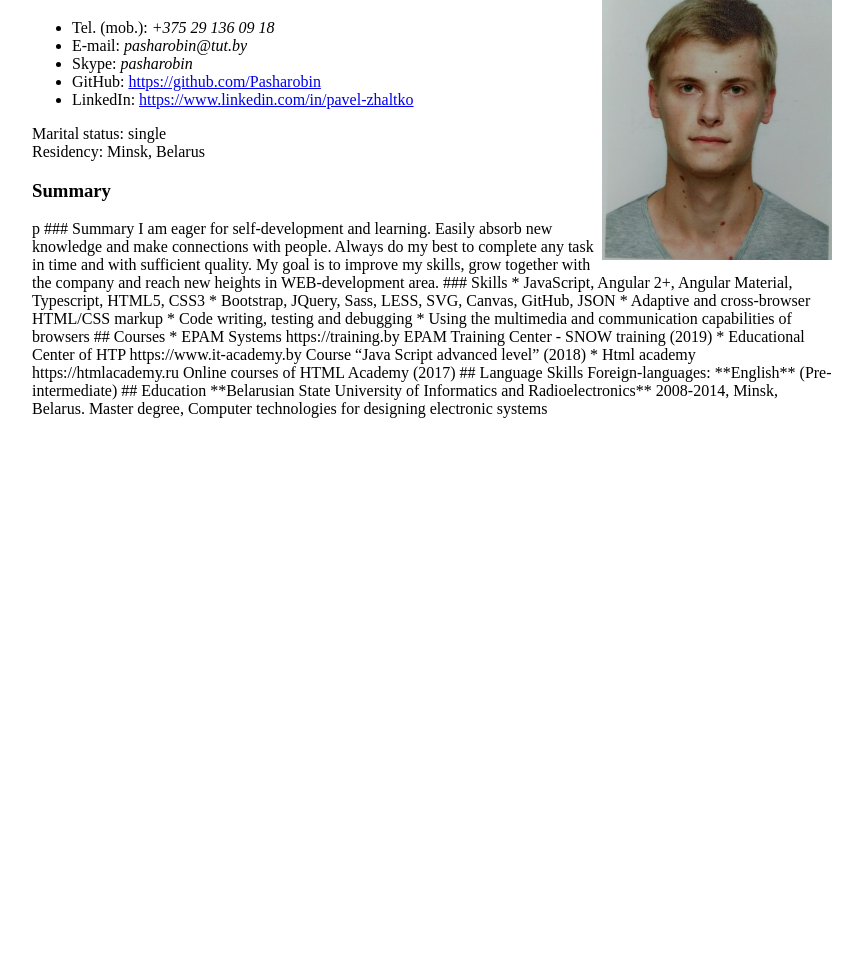
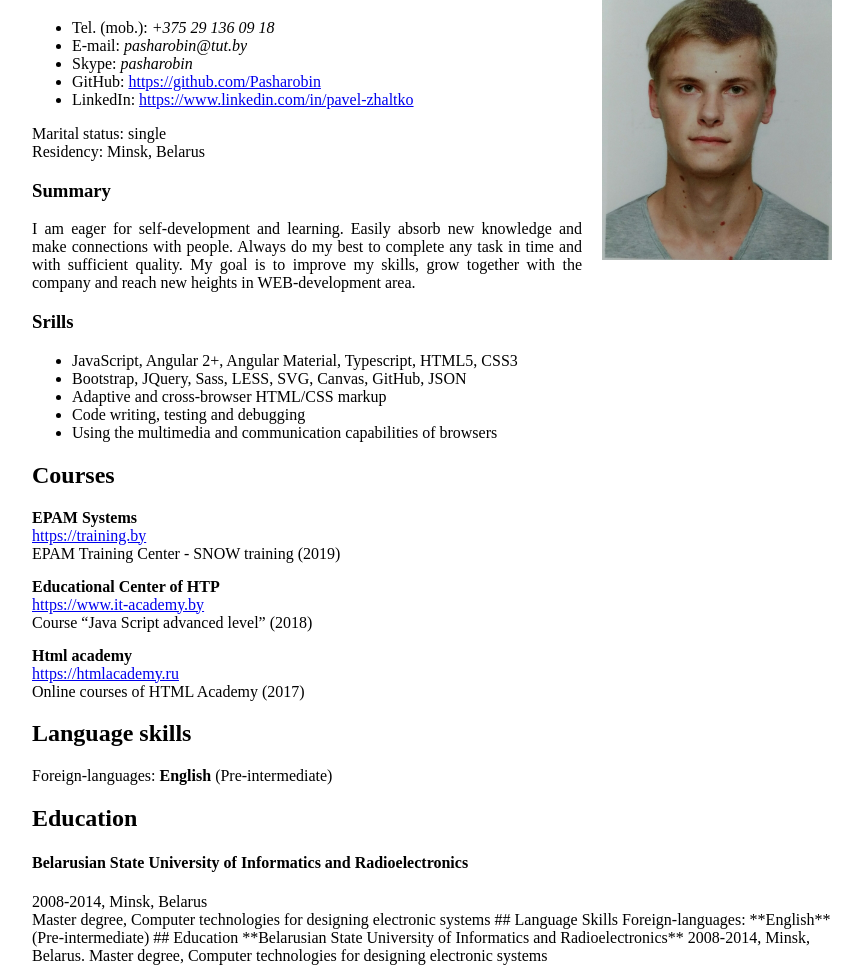
Before and after one commit to Pasharobin/rsschool-cv, a plain HTML site: page index.html in a window 1280 px wide. Shown: the part 61-1034 px from the top of the page, without its empty margins (208-1071 px from the left). Before the commit the page ends 800 px from the top, so only its background shows below. Drawn offline with Linux system fonts and the light colour scheme.

Commit message:
feat: add courses & education

```diff
--- a/index.html
+++ b/index.html
@@ -1,67 +1,86 @@
 <!DOCTYPE html>
 <html lang="en">
   <head>
-    <meta charset="UTF-8">
-    <meta http-equiv="X-UA-Compatible" content="IE=edge">
-    <meta name="viewport" content="width=device-width, initial-scale=1.0">
+    <meta charset="UTF-8" />
+    <meta http-equiv="X-UA-Compatible" content="IE=edge" />
+    <meta name="viewport" content="width=device-width, initial-scale=1.0" />
     <title>CV</title>
 
-    <link rel="stylesheet" href="./style.css">
+    <link rel="stylesheet" href="./style.css" />
   </head>
   <body>
     <div class="container">
-        <img class="photo" src="./img/2016-06-20 18.13.48-1.jpg" alt="photo">
+      <img class="photo" src="./img/2016-06-20 18.13.48-1.jpg" alt="photo" />
       <h1>Pavel Zhaltko</h1>
       <ul>
         <li>Tel. (mob.): <i>+375 29 136 09 18</i></li>
         <li>E-mail: <i>pasharobin@tut.by</i></li>
         <li>Skype: <i>pasharobin</i></li>
-            <li>GitHub: <a href="https://github.com/Pasharobin">https://github.com/Pasharobin</a></li>
-            <li>LinkedIn: <a href="https://www.linkedin.com/in/pavel-zhaltko">https://www.linkedin.com/in/pavel-zhaltko</a></li>
+        <li>
+          GitHub:
+          <a href="https://github.com/Pasharobin"
+            >https://github.com/Pasharobin</a
+          >
+        </li>
+        <li>
+          LinkedIn:
+          <a href="https://www.linkedin.com/in/pavel-zhaltko"
+            >https://www.linkedin.com/in/pavel-zhaltko</a
+          >
+        </li>
       </ul>
       <p>
-            Marital status: single <br>
+        Marital status: single <br />
         Residency: Minsk, Belarus
       </p>
       <h3>Summary</h3>
-        p
+      <p>
+        I am eager for self-development and learning. Easily absorb new
+        knowledge and make connections with people. Always do my best to
+        complete any task in time and with sufficient quality. My goal is to
+        improve my skills, grow together with the company and reach new heights
+        in WEB-development area.
+      </p>
+      <h3>Srills</h3>
+      <ul>
+        <li>
+          JavaScript, Angular 2+, Angular Material, Typescript, HTML5, CSS3
+        </li>
+        <li>Bootstrap, JQuery, Sass, LESS, SVG, Canvas, GitHub, JSON</li>
+        <li>Adaptive and cross-browser HTML/CSS markup</li>
+        <li>Code writing, testing and debugging</li>
+        <li>Using the multimedia and communication capabilities of browsers</li>
+      </ul>
+      <h2>Courses</h2>
+      <div class="cours">
+        <b>EPAM Systems</b><br />
+        <a href="https://training.by">https://training.by</a><br />
+        <span>EPAM Training Center - SNOW training (2019)</span><br />
+      </div>
+      <div class="cours">
+        <b>Educational Center of HTP</b><br />
+        <a href="https://www.it-academy.by">https://www.it-academy.by</a><br />
+        <span>Course “Java Script advanced level” (2018)</span><br />
+      </div>
+      <div class="cours">
+        <b>Html academy</b><br />
+        <a href="https://htmlacademy.ru">https://htmlacademy.ru</a><br />
+        <span>Online courses of HTML Academy (2017)</span><br />
+      </div>
+      <h2>Language skills</h2>
+      <span>Foreign-languages: <b>English</b> (Pre-intermediate)</span>
+      <h2>Education</h2>
+      <h4>Belarusian State University of Informatics and Radioelectronics</h4>
+      <span>2008-2014, Minsk, Belarus</span><br />
+      <span
+        >Master degree, Computer technologies for designing electronic
+        systems</span
+      >
 
-
-### Summary
-  I am eager for self-development and learning. Easily absorb new knowledge and make connections with people. Always do my best to complete any task in time and with sufficient quality. My goal is to improve my skills, grow together with the company and reach new heights in WEB-development area.
-### Skills
-*	JavaScript, Angular 2+, Angular Material, Typescript, HTML5, CSS3
-*	Bootstrap, JQuery, Sass, LESS, SVG, Canvas, GitHub, JSON
-*	Adaptive and cross-browser HTML/CSS markup
-*	Code writing, testing and debugging
-*	Using the multimedia and communication capabilities of browsers
-## Courses
-* EPAM Systems
-
-https://training.by
-
-EPAM Training Center - SNOW training (2019)
-
-* Educational Center of HTP
-
-https://www.it-academy.by
-
-Course “Java Script advanced level” (2018)
-
-* Html academy
-
-https://htmlacademy.ru
-
-
-Online courses of HTML Academy (2017)
-## Language Skills
-Foreign-languages: **English** (Pre-intermediate)
-## Education
-**Belarusian State University of Informatics and Radioelectronics**
-
-2008-2014, Minsk, Belarus.
-
-Master degree, Computer technologies for designing electronic systems
+      ## Language Skills Foreign-languages: **English** (Pre-intermediate) ##
+      Education **Belarusian State University of Informatics and
+      Radioelectronics** 2008-2014, Minsk, Belarus. Master degree, Computer
+      technologies for designing electronic systems
     </div>
   </body>
 </html>
--- a/style.css
+++ b/style.css
@@ -1,12 +1,21 @@
 .container {
-    width: 800px;
+  width: 800px;
 
-    margin: 0 auto;
+  margin: 0 auto;
 }
 
 .photo {
-    width: 230px;
-    height: 300px;
+  width: 230px;
+  height: 300px;
 
-    float: right;
+  float: right;
+  margin-left: 20px;
 }
+
+p {
+  text-align: justify;
+}
+
+.cours {
+  margin-bottom: 15px;
+}
```
Lines whose indentation alone changed are shown as unchanged.
